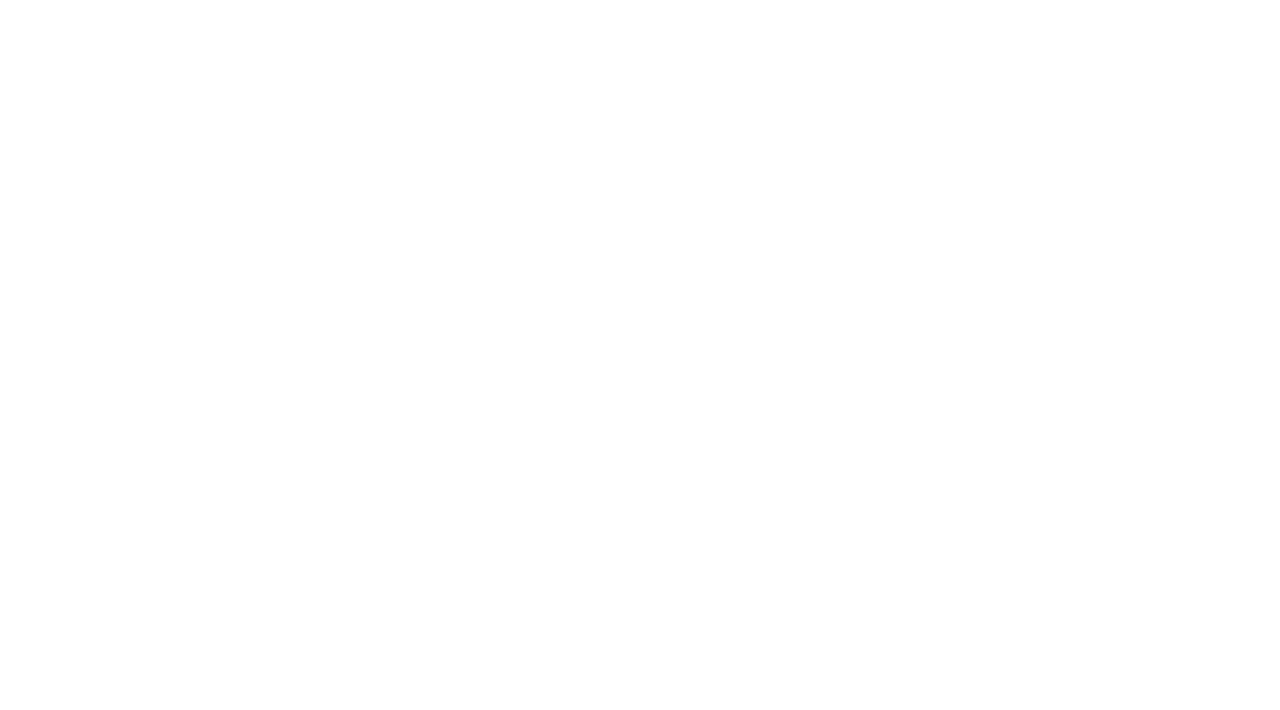
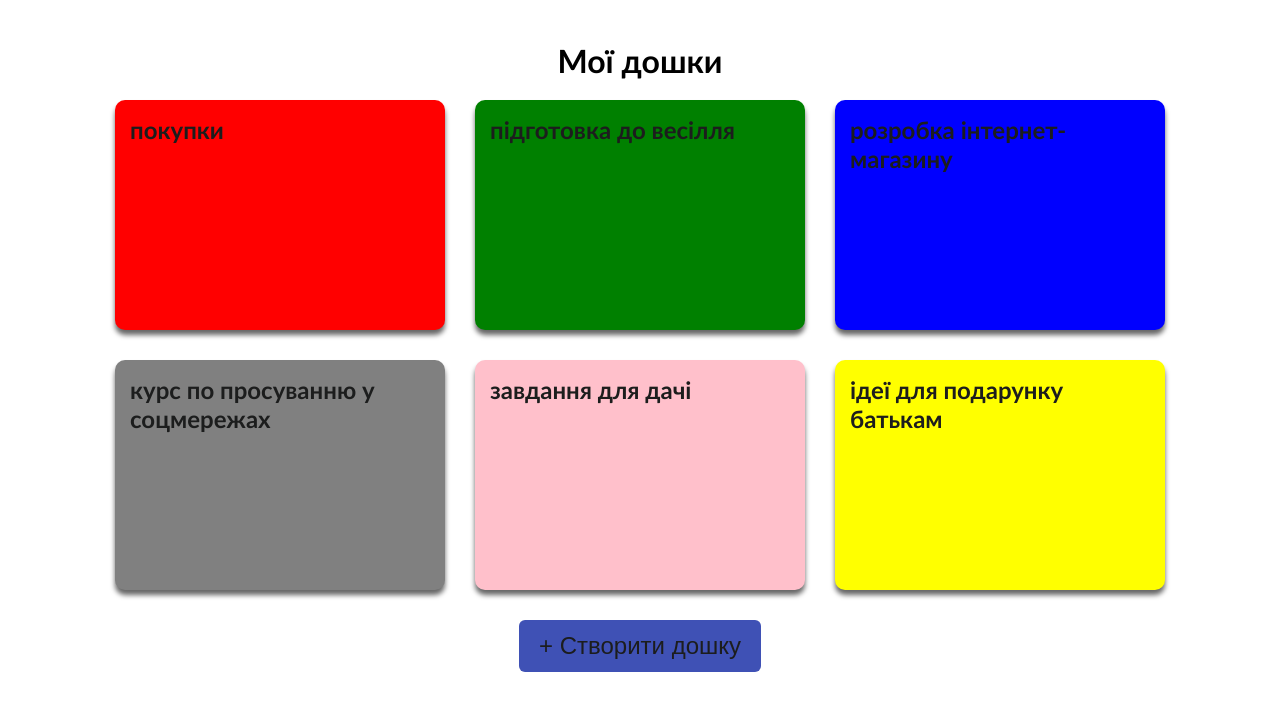
Before and after one commit to Tetiana5Buria/Shpp-Trello, a React (Create React App) app: page / in a window 1280 px wide. Before the commit this address had no page. Shown: the top 710 px of the page. Built offline with nearby package versions, Linux system fonts and the light colour scheme.

Commit message:
trello2.2

```diff
--- a/package.json
+++ b/package.json
@@ -26,7 +26,7 @@
     "build": "react-scripts build",
     "test": "react-scripts test",
     "eject": "react-scripts eject",
-    "prepare": "husky"
+   "prepare": "husky install"
   },
   "eslintConfig": {
     "extends": [
--- a/src/App.tsx
+++ b/src/App.tsx
@@ -1,13 +1,14 @@
 import { BrowserRouter as Router, Routes, Route } from 'react-router-dom';
-/* import logo from './logo.svg'; */
 import './App.css';
-import Board from './pages/Board/Board';
+/* import Board from './pages/Board/components/Board/Board'; */
+import Home from './pages/Home/Home';
 
 function App(): React.ReactElement {
   return (
     <Router>
       <Routes>
-        <Route path="/board" element={<Board />} />
+        <Route path="/" element={<Home />} /> {/* localhost 3000 */}
+        {/*         <Route path="/board" element={<Board />} />  //localhost3000board*/}
       </Routes>
     </Router>
   );
--- a/src/pages/Board/Board.tsx
+++ b/src/pages/Board/components/Board/Board.tsx
@@ -1,6 +1,6 @@
 import React, { useState } from 'react';
-import List from './components/List/List';
-import './components/Board/board.scss';
+import List from '../List/List';
+import './board.scss';
 
 interface Card {
   id: number;
--- /dev/null
+++ b/src/pages/Home/Home.tsx
@@ -0,0 +1,39 @@
+import React, { useState } from 'react';
+/* import List from '../List/List'; */
+import Board from './components/Board/Board';
+import './home.scss';
+
+interface BoardType {
+  id: number;
+  title: string;
+  custom: {
+    background: string;
+  };
+}
+
+const Home = () => {
+  const [boards] = useState<BoardType[]>([
+    { id: 1, title: 'покупки', custom: { background: 'red' } },
+    { id: 2, title: 'підготовка до весілля', custom: { background: 'green' } },
+    { id: 3, title: 'розробка інтернет-магазину', custom: { background: 'blue' } },
+    { id: 4, title: 'курс по просуванню у соцмережах', custom: { background: 'grey' } },
+    { id: 5, title: 'завдання для дачі', custom: { background: 'pink' } },
+    { id: 6, title: 'ідеї для подарунку батькам', custom: { background: 'yellow' } },
+  ]);
+
+  return (
+    <>
+      <div className="homePage">
+        <h1>Мої дошки</h1>
+        <div className="boards-container">
+          {boards.map((board) => (
+            <Board key={board.id} title={board.title} background={board.custom.background} />
+          ))}
+          <button className="create-board-button">+ Створити дошку</button>
+        </div>
+      </div>
+    </>
+  );
+};
+
+export default Home;
--- /dev/null
+++ b/src/pages/Home/components/Board/Board.tsx
@@ -0,0 +1,17 @@
+import React from 'react';
+import './board.scss';
+
+interface BoardProps {
+  title: string;
+  background: string;
+}
+
+const Board: React.FC<BoardProps> = ({ title, background }) => {
+  return (
+    <div className="board-card" style={{ background }}>
+      <div className="board-card__title">{title}</div>
+    </div>
+  );
+};
+
+export default Board;
--- /dev/null
+++ b/src/pages/Home/components/Board/board.scss
@@ -0,0 +1,23 @@
+.board-card {
+  width: 300px;
+  height: 200px;
+  border-radius: 10px;
+  box-shadow: 0 5px 5px rgba(0, 0, 0, 0.6);
+  color: rgb(17, 16, 16);
+  font-weight: bold;
+  transition: transform 0.2s ease;
+  display: flex;
+  align-items: flex-start;
+  justify-content: flex-start;
+  padding: 15px;
+  background-color: #f9f9f9;
+
+  &:hover {
+    transform: scale(1.05);
+  }
+
+  &__title {
+    font-size: 24px;
+    color: rgb(28, 29, 29);
+  }
+}
--- /dev/null
+++ b/src/pages/Home/home.scss
@@ -0,0 +1,33 @@
+
+
+.homePage {
+    padding: 20px;
+    font-family: 'Trebuchet MS', 'Gill Sans', sans-serif;
+
+    h1 {
+      text-align: center;
+      margin-bottom: 20px;
+    }
+
+    .boards-container {
+      display: flex;
+      flex-wrap: wrap;
+      gap: 30px;
+      justify-content: center;
+    }
+
+   .create-board-button {
+      padding: 12px 20px;
+      border-radius: 6px;
+      border: none;
+      background-color: #3f51b5;
+      color:rgb(28, 29, 29);
+      cursor: pointer;
+      font-size: 24px;
+
+      &:hover {
+        background-color: #2c3a9e;
+        transform: scale(1.05);
+      }
+    }
+  }
```
